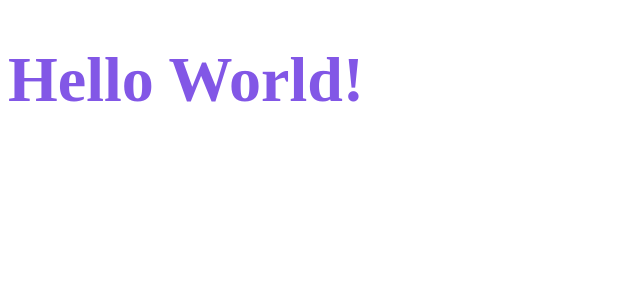
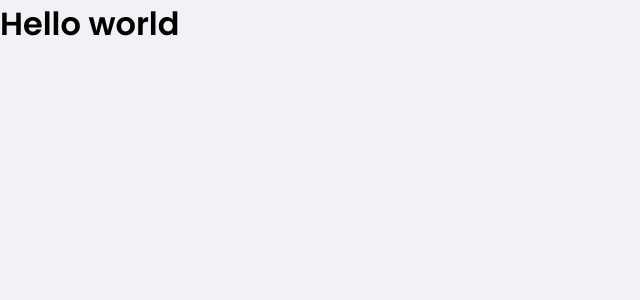
Before and after one commit to danielcbranco/moneyrain, a React (Create React App) app: page / in a window 1280 px wide. Shown: the top 300 px of the page, without its empty margins (0-640 px from the left). Built offline with nearby package versions, Linux system fonts and the light colour scheme.

Commit message:
segundo commit

```diff
--- a/public/index.html
+++ b/public/index.html
@@ -1,10 +1,16 @@
 <!DOCTYPE html>
 <html lang="en">
   <head>
+    <link rel="preconnect" href="https://fonts.gstatic.com">
+
     <meta charset="utf-8" />
     <meta name="viewport" content="width=device-width, initial-scale=1" />
 
+    <link rel="shortcut icon" href="favicon.png" type="image/png">
+
     <title>dtmoney</title>
+
+    <link href="https://fonts.googleapis.com/css2?family=Poppins:wght@400;600&display=swap" rel="stylesheet">
   </head>
   <body>
     <noscript>You need to enable JavaScript to run this app.</noscript>
--- a/src/App.tsx
+++ b/src/App.tsx
@@ -1,16 +1,11 @@
-import styled from 'styled-components'
+import { GlobalStyle } from "./styles/global";
 
-const Title = styled.h1`
-  font-size: 64px;
-  color: #8257e6;
-`
 
 export function App() {
   return (
     <div className="App">
-      <Title>
-        Hello World!
-      </Title>
+        <h1>Hello world</h1>
+        <GlobalStyle />
     </div>
   );
 }
--- /dev/null
+++ b/src/styles/global.ts
@@ -0,0 +1,54 @@
+import { createGlobalStyle } from 'styled-components'
+
+export const GlobalStyle = createGlobalStyle`
+  :root {
+    --background: #f0f2f5;
+    --shape: #FFFFFF;
+
+    --red: #E52E4D;
+    --blue: #5429CC;
+
+    --blue-light: #6933FF;
+
+    --text-title: #363F5F;
+    --text-body: #969CB3
+  }
+
+  * {
+    margin: 0;
+    paggin: 0;
+    box-sizing: border-box;
+  }
+
+  html {
+    @media (max-width: 1080px) {
+      font-size: 93.75%;
+    }
+    @media (max-width: 720px) {
+      font-size: 87.5%;
+    }
+  }
+
+  body {
+    background: var(--background);
+    -webkit-font-smoothing: antialiased;
+  }
+
+  body, input, textarea, butto {
+    font-family: 'Poppins', sans-serif;
+    font-weight: 400;
+  }
+
+  h1, h2, h3, h4, h5, h6, strong {
+    font-weight: 600;
+  }
+
+  button {
+    cursos: pointer;
+  }
+
+  [disabled] {
+    opacity: 0.6;
+    cursor: not-allowed;
+  }
+`
```
